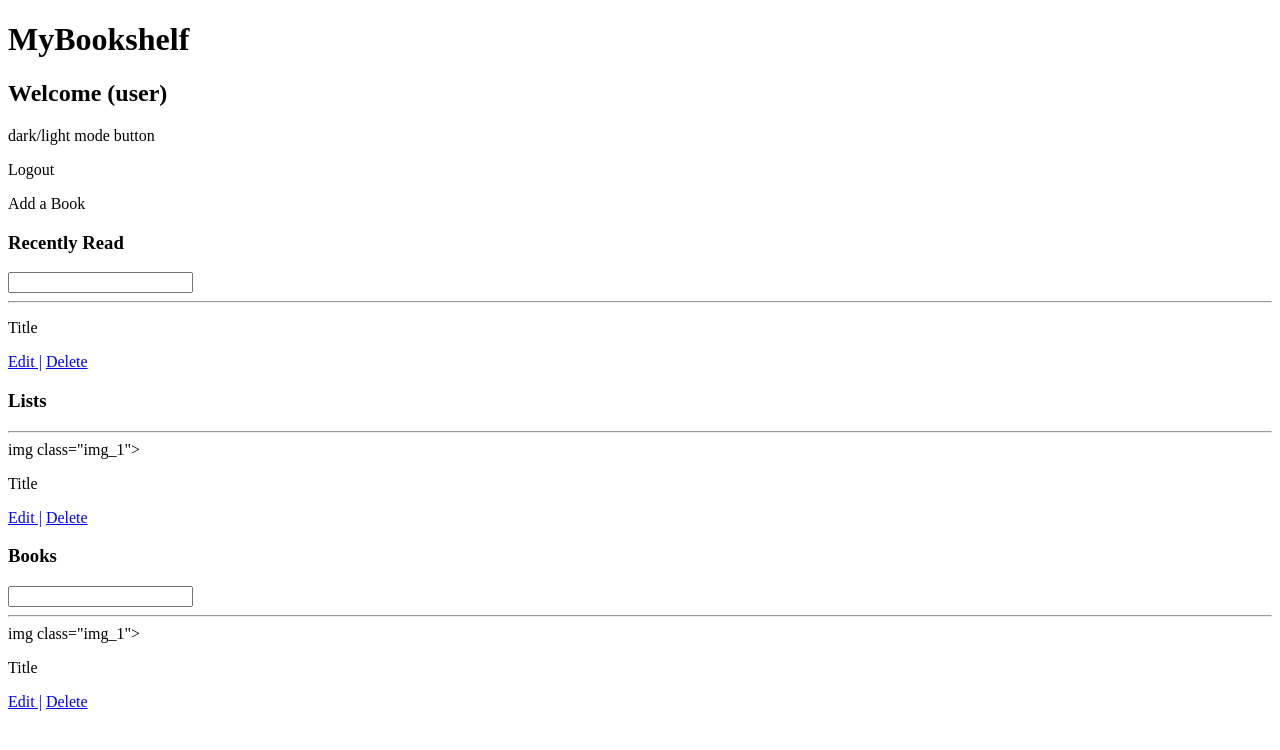
After one commit to Theresa1897/MyBookshelf, a Python web app: template flask_app/templates/home.html in a window 1280 px wide. The commit adds this page. Shown: the top 750 px of the page. Run offline with Jinja, Linux system fonts and the light colour scheme; the template is opened without the code that fills it, so the values that code supplies are empty.

Commit message:
Home page set; reg_log redo

```diff
--- /dev/null
+++ b/flask_app/templates/home.html
@@ -0,0 +1,62 @@
+<!DOCTYPE html>
+<html lang="en">
+<head>
+    <meta charset="UTF-8">
+    <meta http-equiv="X-UA-Compatible" content="IE=edge">
+    <meta name="viewport" content="width=device-width, initial-scale=1.0">
+    <title>MyBookshelf_Home</title>
+</head>
+<body>
+    <container>
+        <header>
+            <h1>MyBookshelf</h1>
+            <h2>Welcome (user)</h2>
+            <p>dark/light mode button</p>
+            <p>Logout</p>
+        </header>
+        <div id="add">
+            Add a Book
+        </div>
+        <div class="recents-bar">
+            <h3>Recently Read</h3>
+            <input name="search bar">
+        </div>
+        <hr>
+        <div class="recent-book">
+            <div class="recent_1"
+                img class="img_1">
+                <p>Title</p>
+                <a href="edit">Edit |</a>
+                <a href="delete">Delete</a>
+            </div>
+            </div>
+        </div>
+        <div id="lists">
+            <h3>Lists</h3>
+            <hr>
+            <div class="list_1">
+                img class="img_1">
+                <p>Title</p>
+                <a href="edit">Edit |</a>
+                <a href="delete">Delete</a>
+            </div>
+        <div id="books">
+            <div class="books-bar">
+                <h3>Books</h3>
+                <input name="dropdown">
+            </div>
+            <hr>
+            <div class="book_1">
+                img class="img_1">
+                <p>Title</p>
+                <a href="edit">Edit |</a>
+                <a href="delete">Delete</a>
+            </div>
+        </div>
+        </div>
+        <span id="spotify">
+            <!-- ADD SPOTIFY API!!!!!!!!!!!!!! -->
+        </span>
+    </container>
+</body>
+</html>
```
Also changed, not shown: flask_app/templates/reg_log.html (+2 -40 lines).
